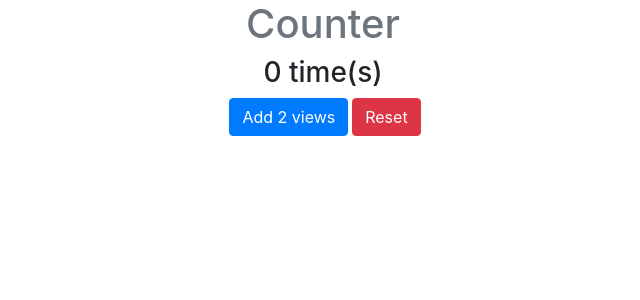
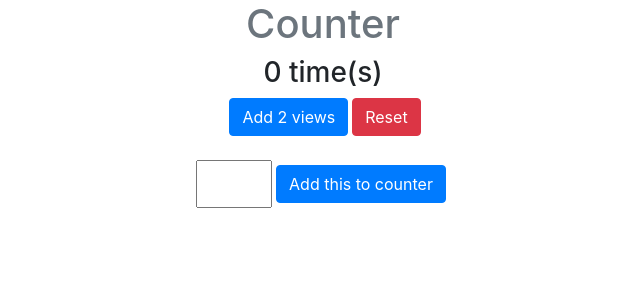
Before and after one commit to lisa-chen-58/Py11_Counter, a Flask app: page / in a window 1280 px wide. Shown: the top 300 px of the page, without its empty margins (317-957 px from the left). Run offline with Flask 2, Linux system fonts and the light colour scheme; some libraries are stand-ins or nearby versions.

Commit message:
Added Sensei bonus

```diff
--- a/server.py
+++ b/server.py
@@ -20,14 +20,14 @@ def add_two():
         print('hello')
     return redirect('/') #adds another one upon refresh
 
-@app.route('/<int:num>')
-def some_number(num):
+@app.route('/add_num', methods=["POST"])
+def some_number():
     if 'count' not in session:
         session["count"]=0
     else:
-        session["count"] += num
-        print('hi')
-    return render_template("index.html", num=num)
+        num = request.form['num']
+        session["count"] += int(num)-1
+    return redirect('/')
 
 @app.route('/destroy_session')
 def reset():
--- a/templates/index.html
+++ b/templates/index.html
@@ -17,12 +17,16 @@
         <a type="button" class= "btn btn-danger" href="/destroy_session">Reset</a>
     </div>
     <br>
-<!-- DID NOT GET THIS TO WORK YET -->
-    <!-- <form class="d-flex justify-content-center" action='/add_num' method="POST">
+    <form class="d-flex justify-content-center" action='/add_num' method="POST">
         <label for='num'></label>
-        <input type='number' name='num'>
-
-        <a style="margin: 5px;" type="button" class="btn btn-success">Add this to counter</a>
-    </form> -->
+        <input type='number' name='num' min="1" max = "5">
+        <button
+            style="margin: 5px;"
+            type="submit"
+            class="btn btn-primary mx-1"
+            href="/add_num">
+            Add this to counter
+        </button>
+    </form>
 </body>
 </html>
```
